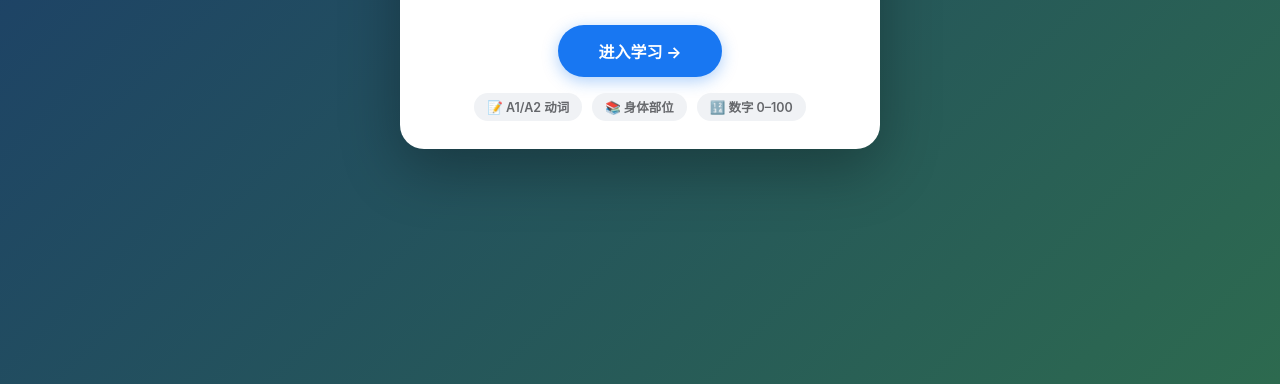
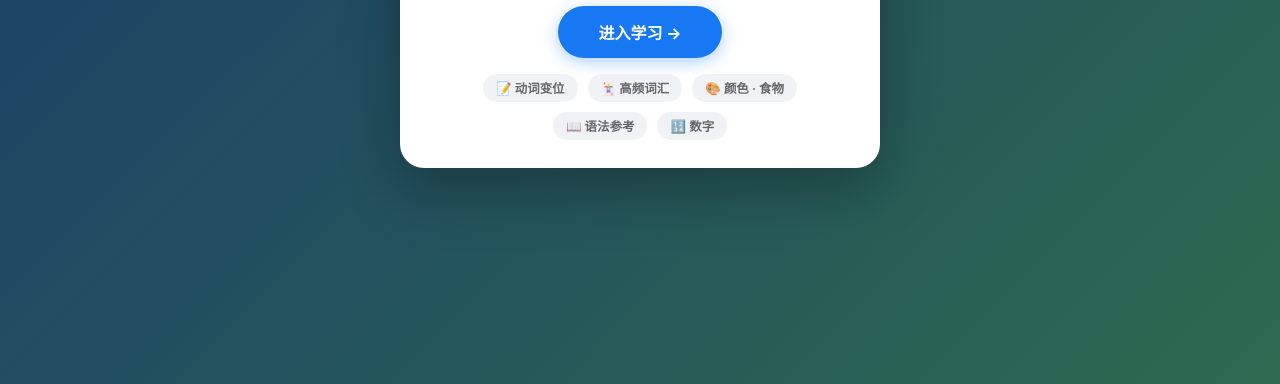
Before and after one commit to wuqishan233/My-Learning, a plain HTML site: page index.html in a window 1280 px wide. Shown: the part 416-800 px from the top of the page. Drawn offline with Linux system fonts and the light colour scheme.

Commit message:
Fix TTS liaison/elision and update root index
- conjugation.html: fix ils/elles/nous/vous liaison before vowels
  (ilzallèrent → [il.za.lɛʁ]), fix je elision (jallais), fix ÊTRE
  passé composé showing ? (hardcode été as fallback)
- index.html: update topic chips to reflect current toolset

Co-authored-by: Copilot <223556219+Copilot@users.noreply.github.com>

```diff
--- a/index.html
+++ b/index.html
@@ -64,9 +64,11 @@
         <p>互动式朗读练习 · IPA 发音注音 · 词汇图示<br>支持语音设置，点击即可发音</p>
         <a class="enter-btn" href="tools/index.html">进入学习 →</a>
         <div class="topics">
-            <span class="topic">📝 A1/A2 动词</span>
-            <span class="topic">📚 身体部位</span>
-            <span class="topic">🔢 数字 0–100</span>
+            <span class="topic">📝 动词变位</span>
+            <span class="topic">🃏 高频词汇</span>
+            <span class="topic">🎨 颜色 · 食物</span>
+            <span class="topic">📖 语法参考</span>
+            <span class="topic">🔢 数字</span>
         </div>
     </div>
 </body>
```
Also changed, not shown: tools/conjugation.html (+8 -5 lines).
